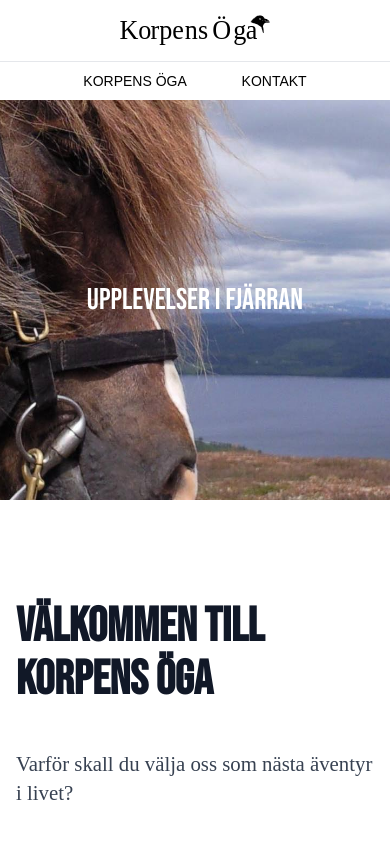
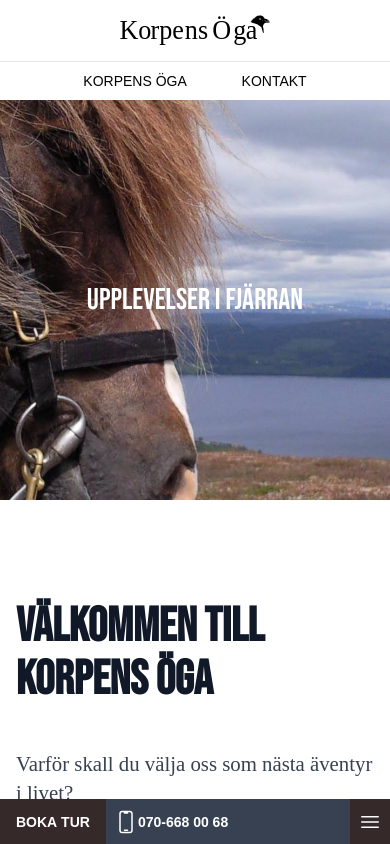
Before and after one commit to tomascoox/korpensoga2023, a Next.js app: page / in a window 390 px wide. Shown: the top 844 px of the page. Built offline with nearby package versions, Linux system fonts and the light colour scheme; a web font is replaced by a local one; what tailwind-clip-path would draw is missing.

Commit message:
add bottom-nav

```diff
--- a/src/components/Navbar.tsx
+++ b/src/components/Navbar.tsx
@@ -109,7 +109,7 @@ const Navbar = () => {
 
     // Create call-to-action-html
     const CallToAction = () => (
-        <div className="cta-button hidden xl:flex items-center h-full bg-slate-400 text-xl uppercase leading-none px-10">
+        <div className="cta-button hidden xl:flex items-center h-full bg-[#352929] text-xl uppercase leading-none px-10 text-white font-bold">
             <div>BOKA&nbsp;TUR</div>
             <svg xmlns="http://www.w3.org/2000/svg" fill="none" viewBox="0 0 24 24" strokeWidth={2} stroke="currentColor" className="ml-2 w-6 h-6">
                 <path strokeLinecap="round" strokeLinejoin="round" d="M17.25 8.25L21 12m0 0l-3.75 3.75M21 12H3" />
@@ -130,7 +130,6 @@ const Navbar = () => {
                     </div>
                     {/* Main-navbar */}
                     <header className={`main-nav z-50 bg-white h-[100px] sm:h-[70px] xl:h-[100px] w-full sticky top-0`}>
-
                         <div className="mx-auto flex flex-col sm:flex-row items-center justify-between absolute inset-0">
                             <Logo />
                             <MenuItems />
@@ -152,6 +151,39 @@ const Navbar = () => {
                     <CallToAction />
                 </div>
             </header>
+            {/* Bottom-nav which appears on small screens */}
+            <div className="lg:hidden flex justify-between bg-gray-700 fixed bottom-0 h-[45px] w-full text-white">
+                <div className="bg-[#352929] px-4 flex justify-center items-center font-bold text-sm">BOKA&nbsp;TUR</div>
+                <div className="flex flex-grow justify-start items-center col-span-2 ml-2 font-bold text-sm">
+                    <svg
+                        xmlns="http://www.w3.org/2000/svg"
+                        fill="none"
+                        viewBox="0 0 24 24"
+                        strokeWidth={1.5}
+                        stroke="currentColor"
+                        className="w-6 h-6"
+                    >
+                        <path
+                            strokeLinecap="round"
+                            strokeLinejoin="round"
+                            d="M10.5 1.5H8.25A2.25 2.25 0 006 3.75v16.5a2.25 2.25 0 002.25 2.25h7.5A2.25 2.25 0 0018 20.25V3.75a2.25 2.25 0 00-2.25-2.25H13.5m-3 0V3h3V1.5m-3 0h3m-3 18.75h3"
+                        />
+                    </svg>
+                    070-668 00 68
+                </div>
+                <div className="bg-[#352929] w-[40px] grid justify-center items-center">
+                    <svg
+                        xmlns="http://www.w3.org/2000/svg"
+                        fill="none"
+                        viewBox="0 0 24 24"
+                        strokeWidth={1.5}
+                        stroke="currentColor"
+                        className="w-6 h-6"
+                    >
+                        <path strokeLinecap="round" strokeLinejoin="round" d="M3.75 6.75h16.5M3.75 12h16.5m-16.5 5.25h16.5" />
+                    </svg>
+                </div>
+            </div>
         </>
     )
 }
```
